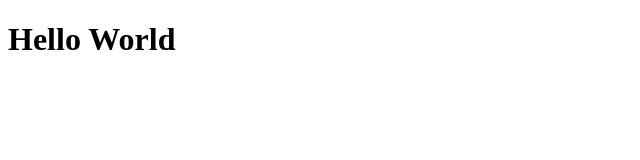
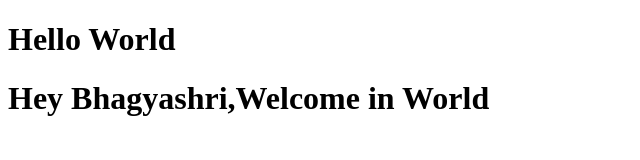
Before and after one commit to bhagya022004/Portfolio_Bhagyashri, a plain HTML site: page index.html in a window 1280 px wide. Shown: the whole page, without its empty margins (0-640 px from the left). Drawn offline with Linux system fonts and the light colour scheme.

Commit message:
Update index.html

```diff
--- a/index.html
+++ b/index.html
@@ -7,5 +7,6 @@
 </head>
 <body>
 	<h1>Hello World</h1>
+	<h1>Hey Bhagyashri,Welcome in World</h1>
 </body>
 </html>
```
